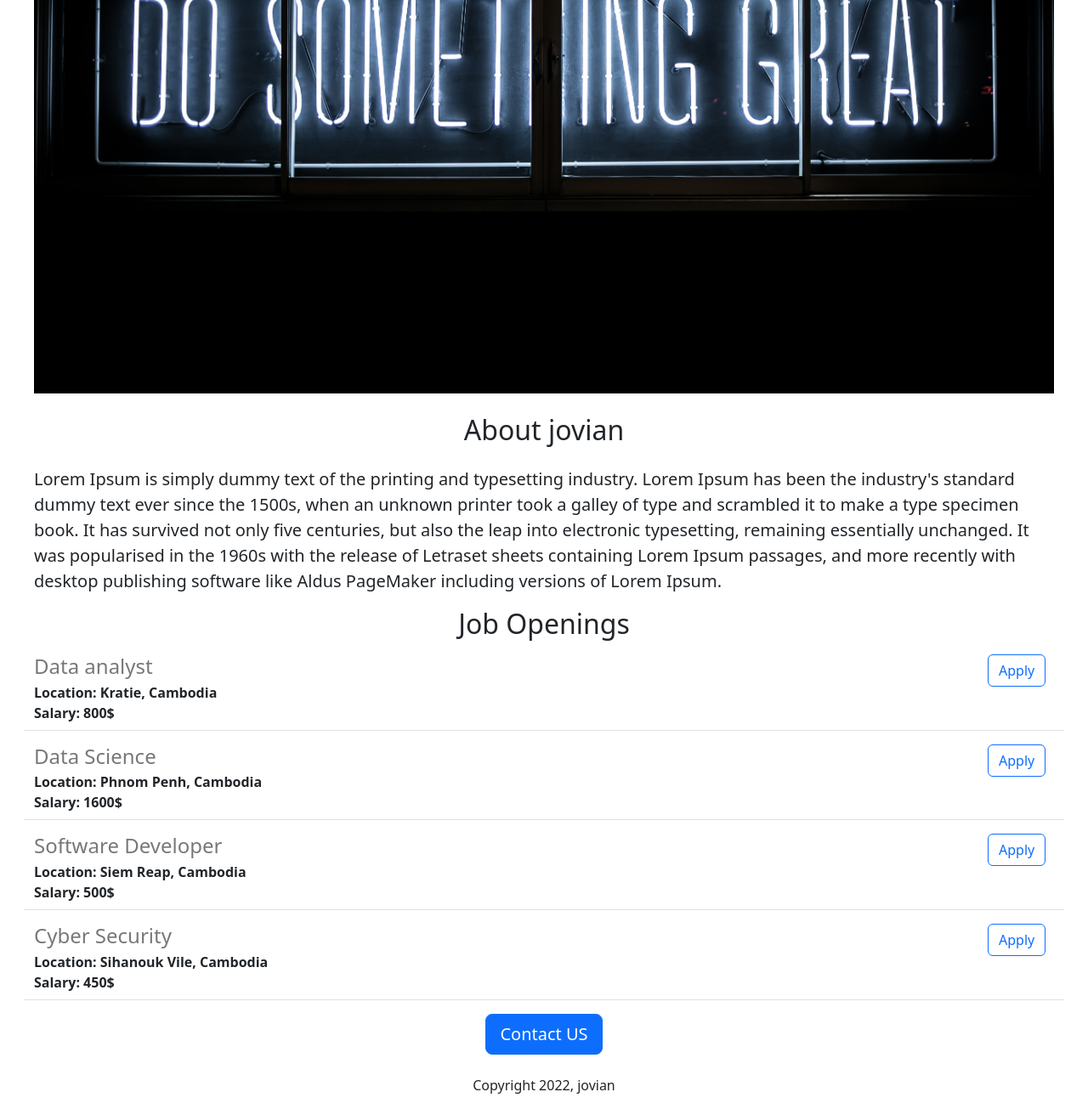
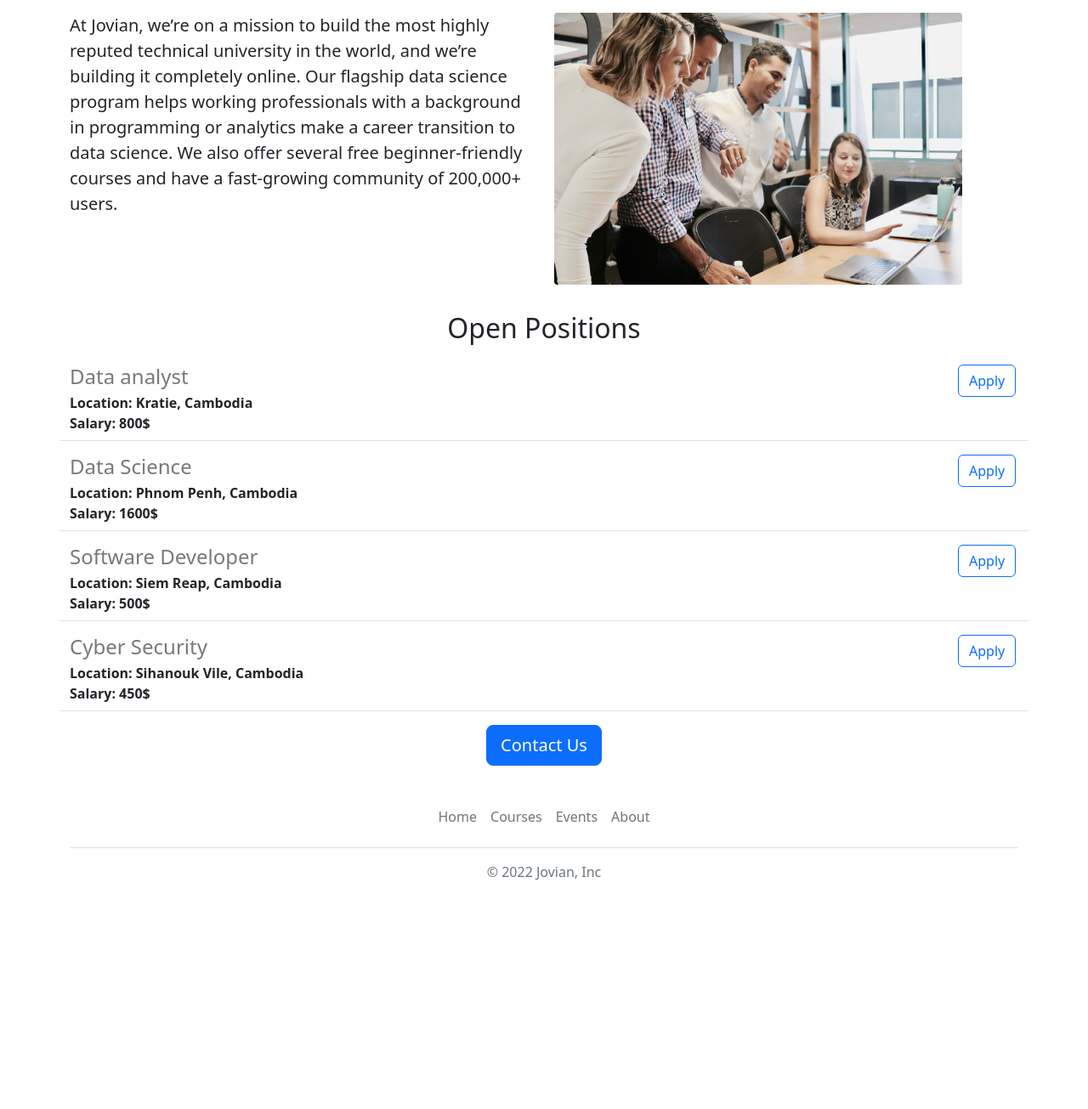
Before and after one commit to JamesChristos/javian-career-website-v2, a Flask app: page / in a window 1280 px wide. Shown: the part 417-1722 px from the top of the page at 85% size. After the commit the page ends 1453 px from the top, so only its background shows below. Run offline with Flask 3, Linux system fonts and the light colour scheme.

Commit message:
Functional Improvement

```diff
--- a/templates/home.html
+++ b/templates/home.html
@@ -1,36 +1,43 @@
 <!DOCTYPE html>
 <html>
   <head>
-        <title>Jorvain Course</title>
+    <title>Jovian Careers</title>
     <meta charset="utf-8">
     <meta name="viewport" content="width=device-width, initial-scale=1">
-        <link href="https://cdn.jsdelivr.net/npm/bootstrap@5.3.2/dist/css/bootstrap.min.css" rel="stylesheet" integrity="sha384-T3c6CoIi6uLrA9TneNEoa7RxnatzjcDSCmG1MXxSR1GAsXEV/Dwwykc2MPK8M2HN" crossorigin="anonymous">
+    <link href="https://cdn.jsdelivr.net/npm/bootstrap@5.2.0-beta1/dist/css/bootstrap.min.css" rel="stylesheet" integrity="sha384-0evHe/X+R7YkIZDRvuzKMRqM+OrBnVFBL6DOitfPri4tjfHxaWutUpFmBp4vmVor" crossorigin="anonymous">
     <style>
-        /* Add margin on both sides of the div */
-        .content-wrapper {
-          margin: 0 40px; /* Adjust the value to control the spacing */
-        }
+      #banner {
         height: 360px;
         width: 100%;
-        object-fit: cover;
+        object-fit:cover;
+        margin-bottom: 16px;
+      }
     </style>
   </head>
   <body>
-        <div class="content-wrapper"> <!-- Add a class to the wrapping div -->
-          <h1 class="text-center mt-2 mb-4">Jovian Careers</h1>
-          <img class="img-fluid" id="banner" src="https://jovian-careers-website.ouksereiraksa.repl.co/static/banner.jpg" height="320">
-          <h2 class="text-center mt-4 mb-4">About jovian</h2>
-          <p class="lead">Lorem Ipsum is simply dummy text of the printing and typesetting industry. Lorem Ipsum has been the industry's standard dummy text ever since the 1500s, when an unknown printer took a galley of type and scrambled it to make a type specimen book. It has survived not only five centuries, but also the leap into electronic typesetting, remaining essentially unchanged. It was popularised in the 1960s with the release of Letraset sheets containing Lorem Ipsum passages, and more recently with desktop publishing software like Aldus PageMaker including versions of Lorem Ipsum.  </p>
-          <h2 class="text-center">Job Openings</h2>
-          <p>
-            {% for job in Job %}
-              {% include "jobitems.html" %}
-            {% endfor %}
+    {% include 'nav.html' %}
+    <img class="img-fluid" id="banner" src="https://jovian-careers-website.aakashns.repl.co/static/banner.jpeg" >
+    <div class="container">
+      <div class="row" style="margin-bottom:32px">
+        <div class="col-md-6">
+      <p class="lead">
+        At Jovian, we’re on a mission to build the most highly reputed technical university in the world, and we’re building it completely online. Our flagship data science program helps working professionals with a background in programming or analytics make a career transition to data science. We also offer several free beginner-friendly courses and have a fast-growing community of 200,000+ users.
       </p>
-          <div class="text-center">
-            <button type="button" class="btn btn-primary btn-lg">Contact US</button>
-            <p class="mt-4">Copyright 2022, jovian</p>
+        </div>
+        <div class="d-none d-md-block col-md-6">
+        <img src="/static/people.jpg" style="height:320px;border-radius:4px;">
         </div>
       </div>
+      <h2 class="text-center mt-2 mb-4">Open Positions</h2>
+      <div>
+        {% for job in Job %}
+          {% include 'jobitems.html' %}
+        {% endfor %}
+      </div>
+      <div class="text-center">
+      <a class="btn btn-primary btn-lg" href="mailto:hello@jovian.ai?subject=Question%20about%20Job%20Opernings&body=My%20name%3A%20%3Cyour%20name%20here%3E%0D%0A%0D%0AMy%20questions%3A%20%3Center%20question%20here%3E%0D%0A">Contact Us</a>
+      </div>
+    </div>
+    {% include 'footer.html' %}
   </body>
 </html>
--- /dev/null
+++ b/templates/nav.html
@@ -0,0 +1,9 @@
+<nav class="navbar shadow-sm fixed-top bg-white">
+  <div class="container-fluid">
+    <a class="navbar-brand" href="#">
+      <img src="/static/bootstrap-logo.svg" alt="" width="30" height="24" class="d-inline-block align-text-top">
+      Jovian
+    </a>
+  </div>
+</nav>
+<div style="height:56px"></div>
```
Also changed, not shown: static/bootstrap-logo.svg (added), static/people.jpg (added). Lines whose indentation alone changed are shown as unchanged.
